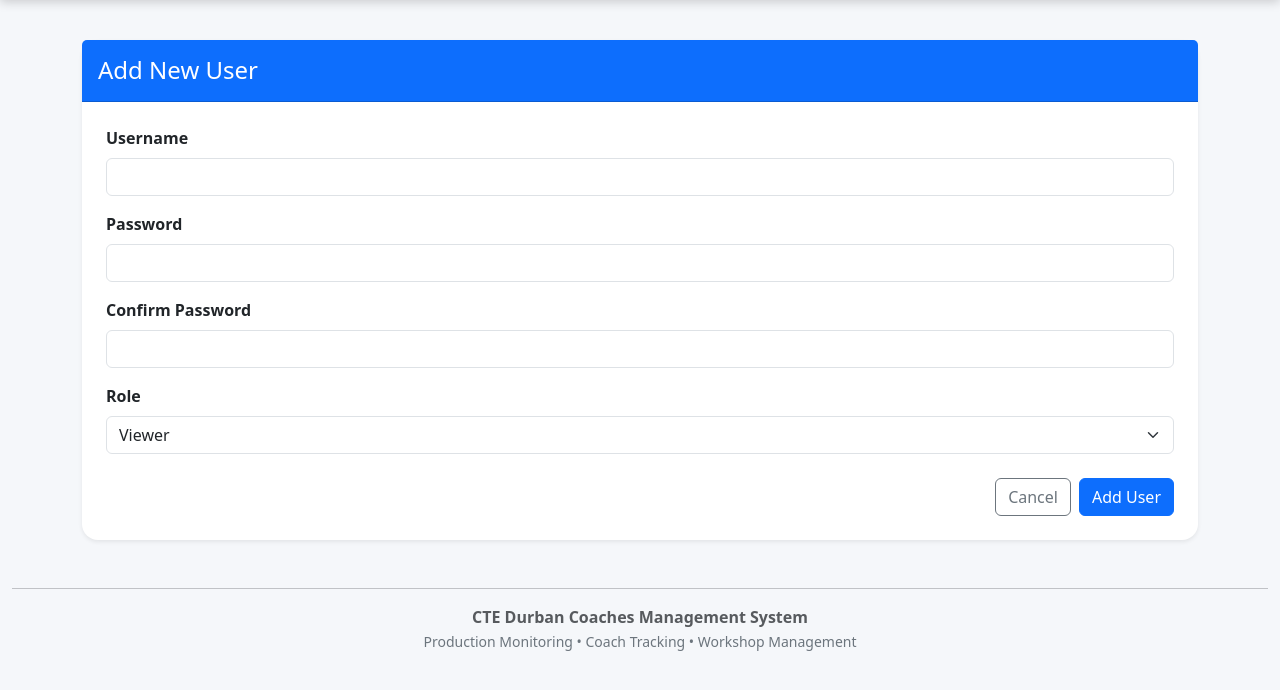
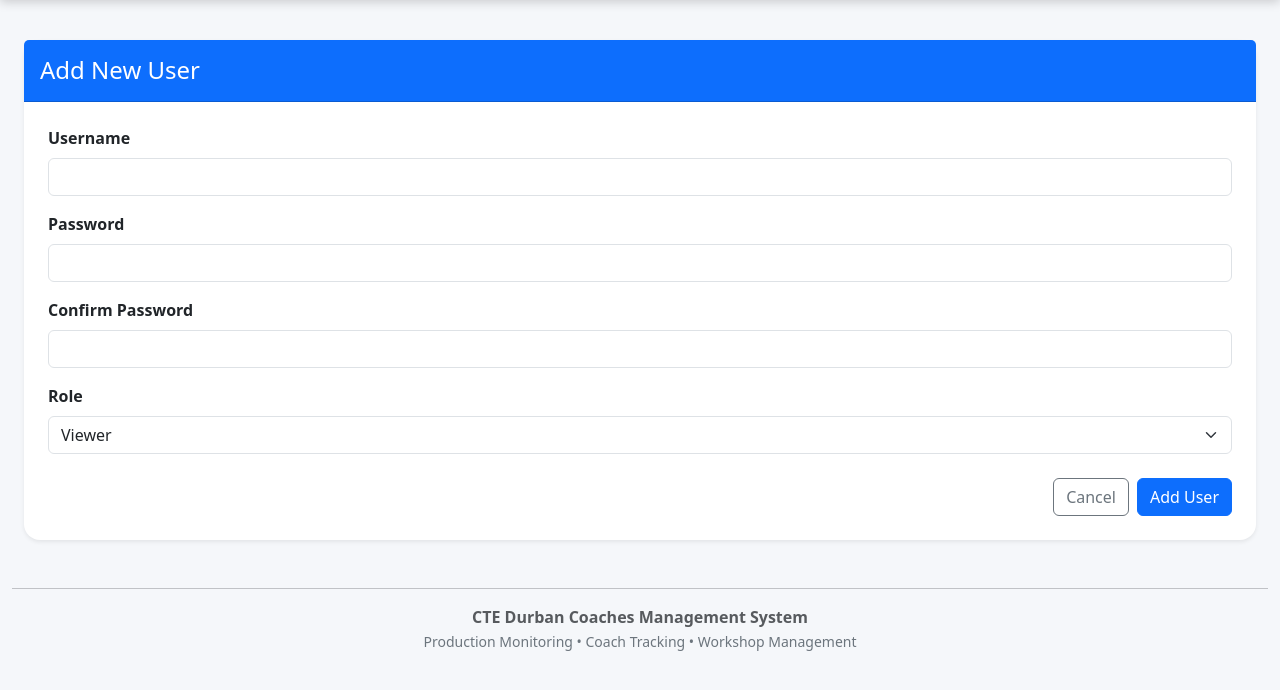
Before and after one commit to pmmtoni/haessa-coaches, a Flask app: page /users/add in a window 1280 px wide. Shown: the part 56-746 px from the top of the page. Run offline with Flask 3, Linux system fonts and the light colour scheme; a user stored in the database is signed in; some libraries are stand-ins or nearby versions.

Commit message:
Make page layouts fill the available display width

```diff
--- a/templates/base.html
+++ b/templates/base.html
@@ -58,6 +58,16 @@
         .footer-note{
             font-size:.85rem;
             color:#777;
+        }
+
+        /* Let page wrappers fill the display; keep their responsive gutters
+           and each page's existing form grids and scrollable tables. */
+        @media screen {
+            main.container-fluid > .container,
+            main.container-fluid > .container-fluid {
+                width:100%;
+                max-width:none;
+            }
         }
 
         @media print{
```
